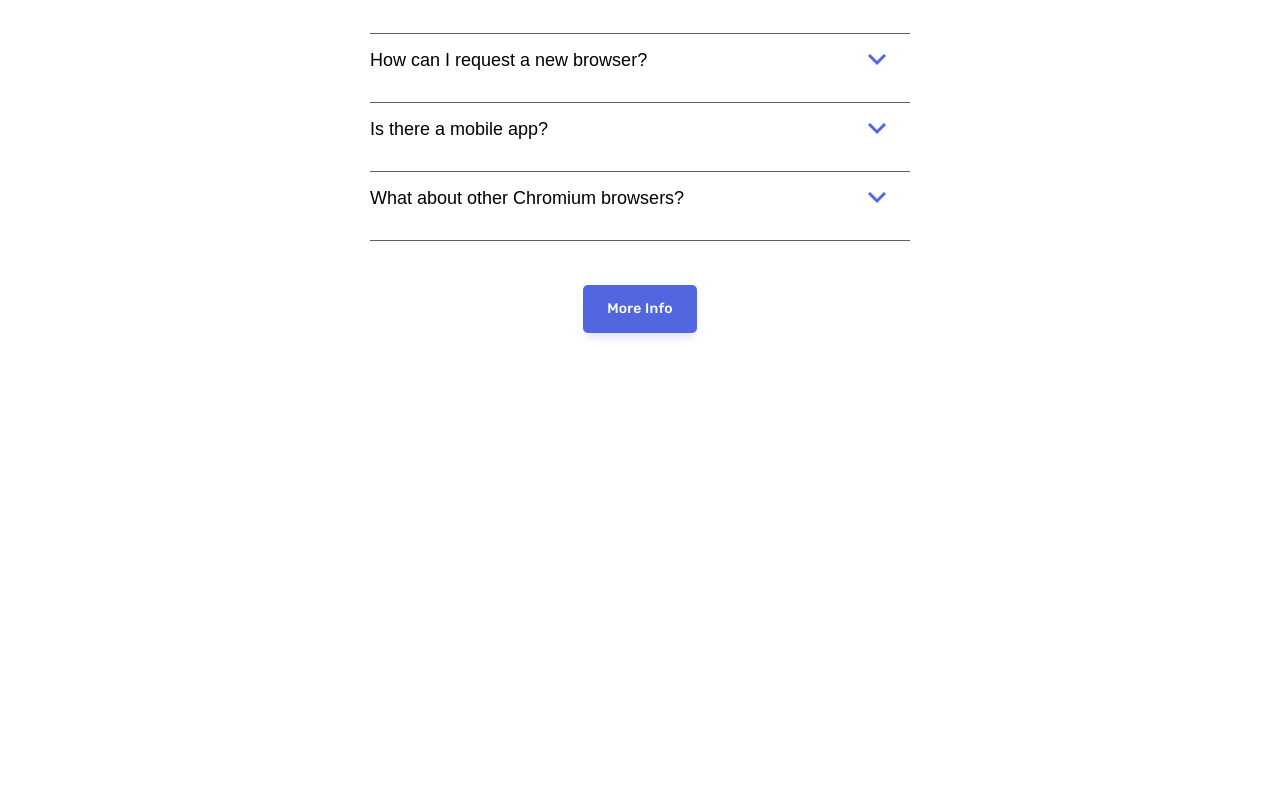
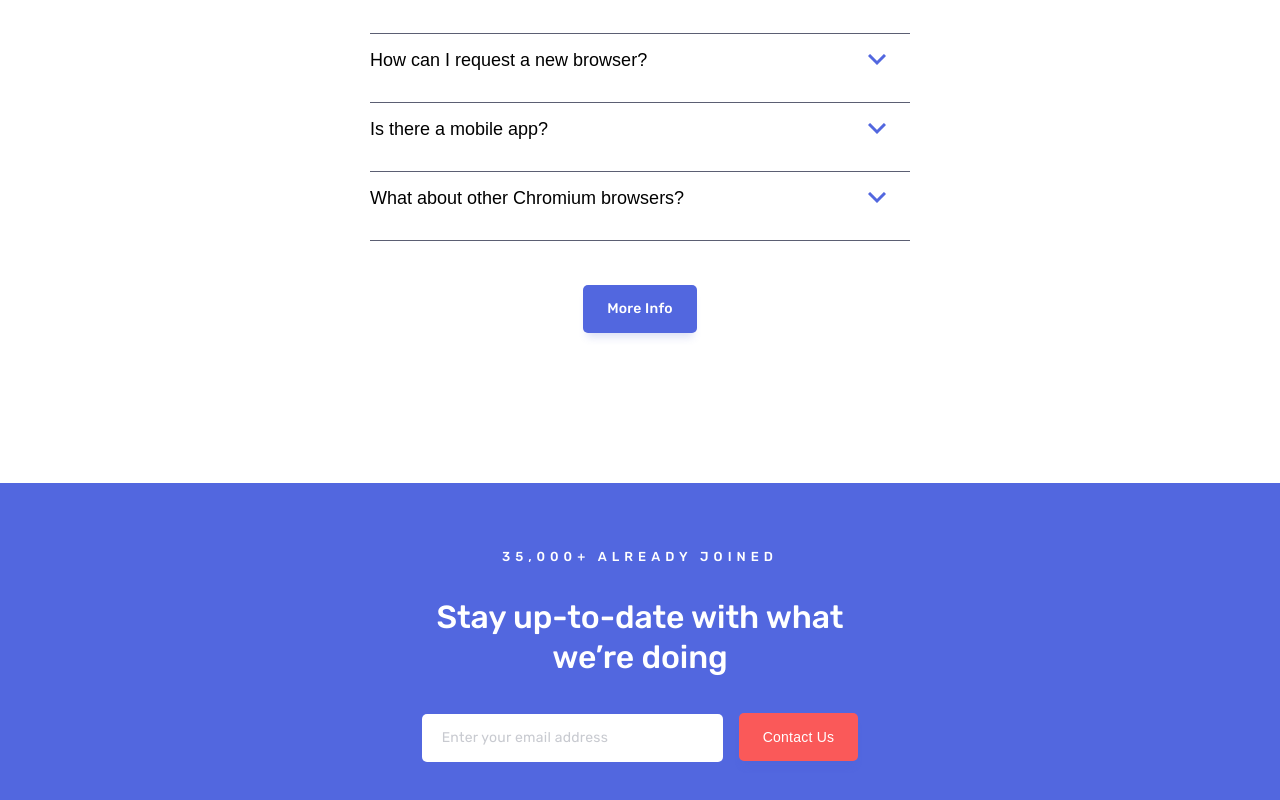
Before and after one commit to Sergio0831/bookmark-landing-page, a React (Create React App) app: page / in a window 1280 px wide. Shown: the part 2605-3405 px from the top of the page. Before the commit the page ends 3088 px from the top, so only its background shows below. Built offline with nearby package versions, Linux system fonts and the light colour scheme.

Commit message:
Created contact section

```diff
--- a/src/components/ArrowIcon.js
+++ b/src/components/ArrowIcon.js
@@ -4,7 +4,7 @@ import styled from "styled-components";
 const ArrowIcon = ({ showInfo }) => {
 	return (
 		<StyledArrowIcon
-			style={{ transform: showInfo ? "rotate(180deg)" : "none" }}
+			style={{ transform: showInfo ? "rotateZ(-180deg)" : "none" }}
 			xmlns="http://www.w3.org/2000/svg"
 			width="18"
 			height="12"
--- a/src/layout/Main.js
+++ b/src/layout/Main.js
@@ -1,4 +1,5 @@
 import React from "react";
+import Contact from "../sections/Contact";
 import Features from "../sections/Features";
 import Pricing from "../sections/Pricing";
 import Questions from "../sections/Questions";
@@ -9,6 +10,7 @@ const Main = () => {
 			<Features />
 			<Pricing />
 			<Questions />
+			<Contact />
 		</>
 	);
 };
--- a/src/sections/Contact.js
+++ b/src/sections/Contact.js
@@ -1,7 +1,91 @@
 import React from "react";
+import styled from "styled-components";
+import { Title, Wrapper } from "../styles/theme/styled-components";
 
 const Contact = () => {
-	return <div></div>;
+	return (
+		<StyledContact>
+			<Wrapper width="45rem">
+				<ContactSubtitle>35,000+ ALREADY JOINED</ContactSubtitle>
+				<Title lh="4rem" color="#fff" mb="3.6rem">
+					Stay up-to-date with what we’re doing
+				</Title>
+				<StyledContactForm>
+					<Label htmlFor="email"></Label>
+					<Input placeholder="Enter your email address" id="email" />
+					<InputButton type="submit">Contact Us</InputButton>
+				</StyledContactForm>
+			</Wrapper>
+		</StyledContact>
+	);
 };
 
 export default Contact;
+
+const StyledContact = styled.div`
+	padding: 5.4rem 0 7.4rem;
+	background-color: ${(props) => props.theme.colors.primaryColor};
+`;
+
+const ContactSubtitle = styled.p`
+	margin-bottom: 2rem;
+	font-weight: ${(props) => props.theme.fontWeights.medium};
+	font-size: 1.3rem;
+	line-height: 4rem;
+	letter-spacing: 0.5rem;
+	text-align: center;
+	color: ${(props) => props.theme.colors.whiteColor};
+`;
+
+const StyledContactForm = styled.form`
+	margin-top: 2.6rem;
+	text-align: center;
+`;
+
+const Label = styled.label`
+	/* Label */
+`;
+
+const Input = styled.input`
+	margin-right: 1.6rem;
+	outline: none;
+	border: none;
+	border-radius: 0.5rem;
+	padding: 1rem 2rem;
+	width: 58%;
+	font-family: inherit;
+	font-size: 1.4rem;
+	line-height: 2.8rem;
+	letter-spacing: 0.25px;
+	background-color: ${(props) => props.theme.colors.whiteColor};
+
+	&::placeholder {
+		font-size: inherit;
+		line-height: inherit;
+		letter-spacing: 0.25px;
+		color: rgba(36, 42, 69, 0.25);
+	}
+`;
+
+const InputButton = styled.button`
+	outline: none;
+	border: 2px solid transparent;
+	border-radius: 0.5rem;
+	padding: 0.8rem 2.2rem;
+	box-shadow: 0 8px 8px -4px rgba(73, 93, 207, 0.2);
+	font-weight: ${(props) => props.theme.fontWeights.medium};
+	font-size: 1.4rem;
+	line-height: 2.8rem;
+	letter-spacing: 0.25px;
+	color: ${(props) => props.theme.colors.whiteColor};
+	background-color: ${(props) => props.theme.colors.secondaryColor};
+	transition: ${(props) => props.theme.transitions.basic};
+	cursor: pointer;
+
+	&:hover {
+		border: 2px solid ${(props) => props.theme.colors.secondaryColor};
+		box-sizing: border-box;
+		color: ${(props) => props.theme.colors.secondaryColor};
+		background-color: ${(props) => props.theme.colors.whiteColor};
+	}
+`;
--- a/src/styles/theme/styled-components.js
+++ b/src/styles/theme/styled-components.js
@@ -8,16 +8,17 @@ export const Wrapper = styled.div`
 `;
 
 export const Title = styled.h2`
-	margin-bottom: 1.6rem;
+	margin-bottom: ${(props) => props.mb || "1.6rem"};
 	font-weight: 500;
 	font-size: 3.2rem;
-	line-height: 5.2rem;
+	line-height: ${(props) => props.lh || "5.2rem"};
 	letter-spacing: -0.1px;
 	text-align: ${(props) => props.textAlign || "center"};
+	color: ${(props) => props.color};
 
 	@media ${({ theme }) => theme.mediaQueries.laptop} {
 		font-size: 3rem;
-		line-height: 5.4rem;
+		line-height: ${(props) => props.lh || "5.4rem"};
 	}
 
 	@media ${({ theme }) => theme.mediaQueries.tablet} {
```
